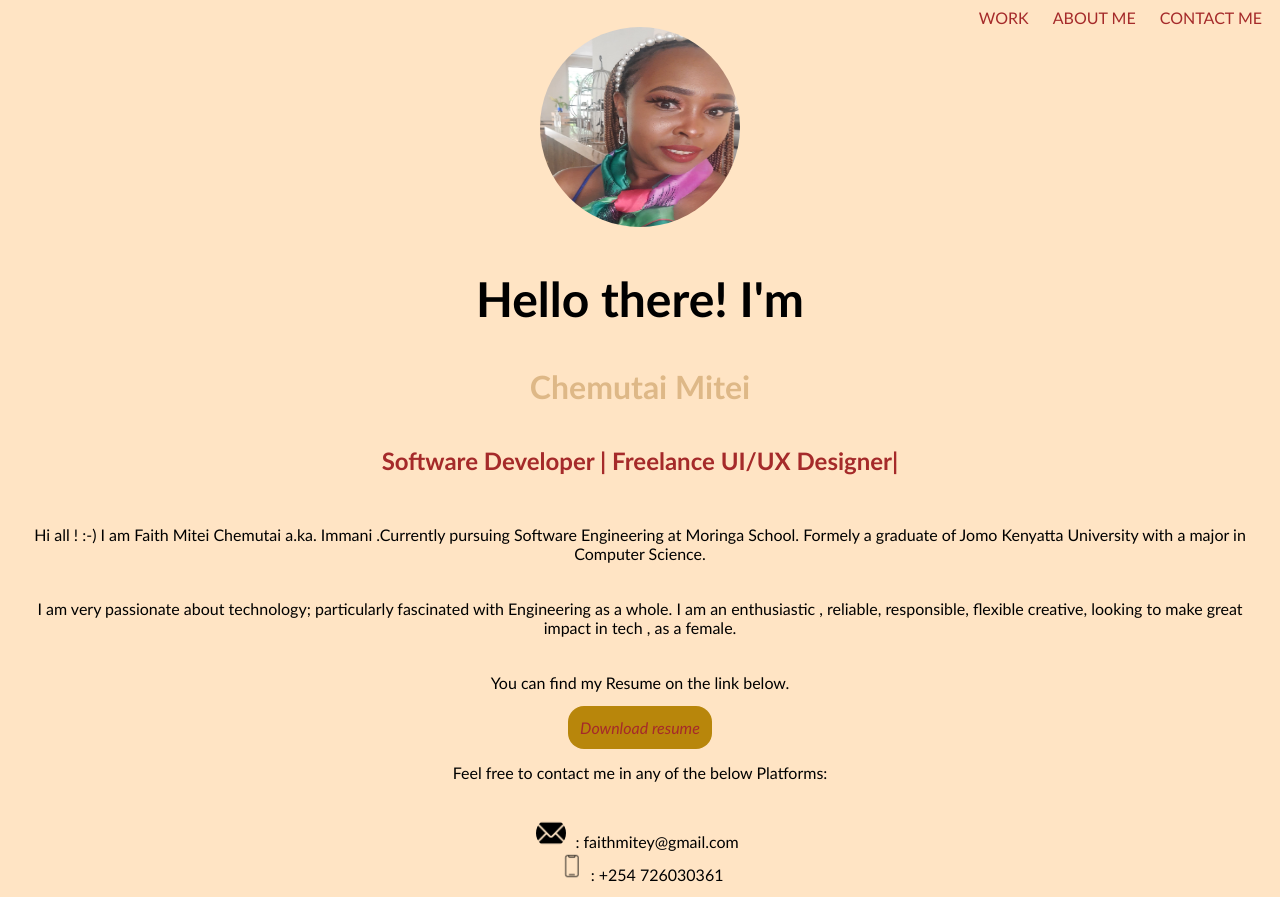
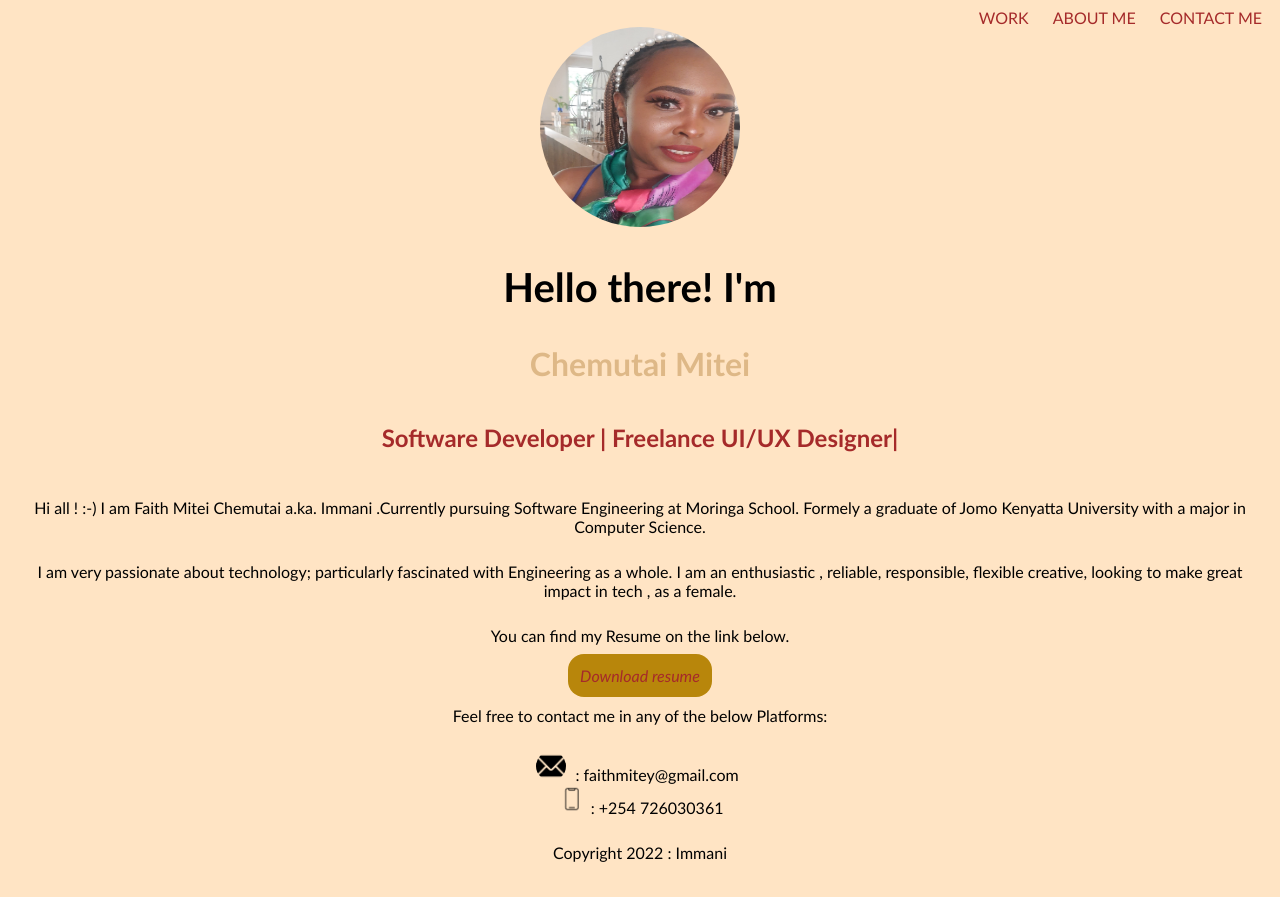
Before and after one commit to Faye-72/MyPortfolio-repository, a plain HTML site: page index.html in a window 1280 px wide. Shown: the top 897 px of the page. Drawn offline with Linux system fonts and the light colour scheme.

Commit message:
modified content spacing

```diff
--- a/style.css
+++ b/style.css
@@ -5,7 +5,7 @@ body{
 }
 
 h1{
-    font-size:3em;
+    font-size:2.5em;
 }
 h2{
     color: burlywood;
@@ -17,7 +17,7 @@ h5{
 }
 p{
    text-align: center;
-   padding: 10px;
+   padding: 5px;
 }
 a{
     text-decoration: none;
```
Also changed, not shown: index.html (+1 -1 lines).
